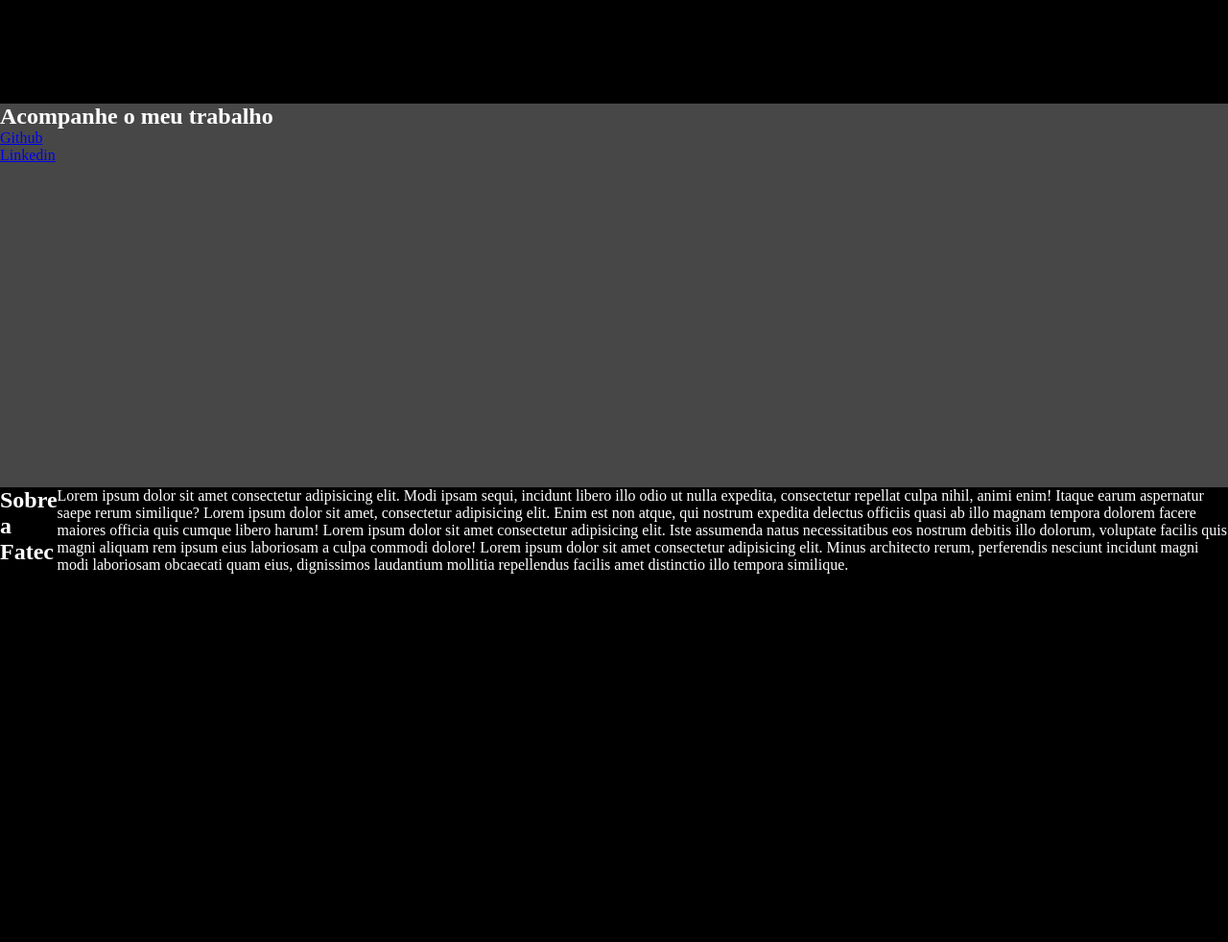
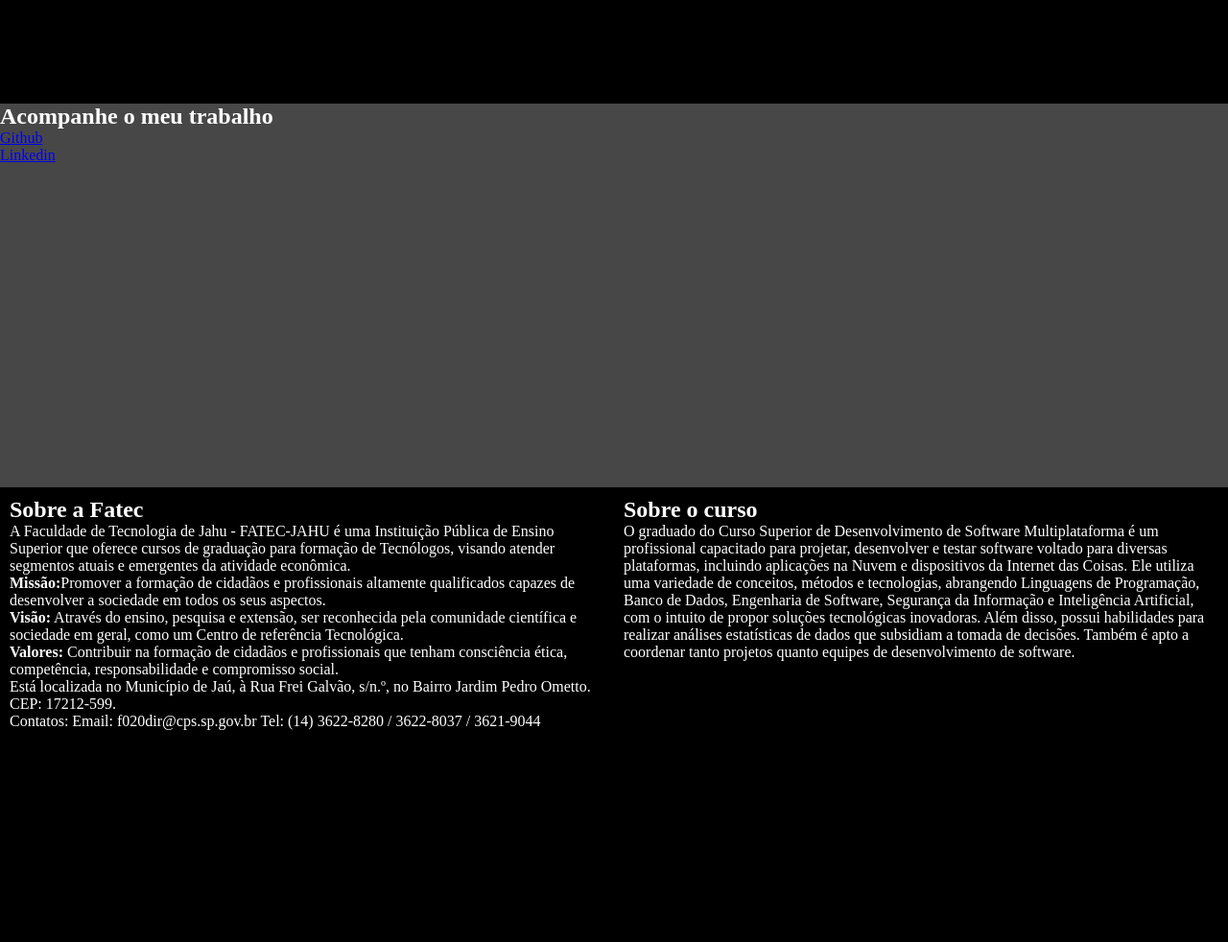
Before and after one commit to ViniciusCassemira/ViniciusCassemira.github.io, a plain HTML site: page index.html in a window 1280 px wide. Shown: the part 1818-2800 px from the top of the page at 96% size. Drawn offline with Linux system fonts and the light colour scheme.

Commit message:
mudança section > article / conteúdo sobre a fatec

```diff
--- a/index.html
+++ b/index.html
@@ -22,24 +22,24 @@
         <main>
 
         </main>
-            <section id="inicio">
+            <article id="inicio">
                 <video autoplay loop muted>
                     <source src="assets/video/matrixfundo.mp4" type="video/mp4">
                 </video>
                 <p>Seja bem vindo</p>
                 <p>Ao meu</p>
                 <p>Portfólio</p>
-            </section>
-            <section id="sobre-mim">
+            </article>
+            <article id="sobre-mim">
 
-                <div class="sobre-mim-texto"><p>Eu me chamo Vinícius Cruz Cassemira, tenho 18 anos, moro em Itaju-SP e sou estudante de tecnologia. Após a conclusão do ensino médio (2021-2023), iniciei minha jornada acadêmica cursando Desenvolvimento de Software Multiplataforma na Fatec de Jaú-SP.
+                <section class="sobre-mim-texto"><p>Eu me chamo Vinícius Cruz Cassemira, tenho 18 anos, moro em Itaju-SP e sou estudante de tecnologia. Após a conclusão do ensino médio (2021-2023), iniciei minha jornada acadêmica cursando Desenvolvimento de Software Multiplataforma na Fatec de Jaú-SP.
                 Desde pequeno gostava de tecnologia e tive contato com a mesma através de video games e computadores. Nessa nova fase da minha vida, decidi focar nos estudos na área da tecnologia de forma 'mais profissional'.
-                Além de jogar video game, no meu tempo livre gosto de jogar futsal, tocar violão, ouvir música e aproveitar o tempo com minha família e amigos.</p></div>
+                Além de jogar video game, no meu tempo livre gosto de jogar futsal, tocar violão, ouvir música e aproveitar o tempo com minha família e amigos.</p></section>
 
                 <img class="sobre-mim-foto" src="/assets/img/personPhoto.webp" alt="">
 
-            </section>
-            <section id="meus-projetos">
+            </article>
+            <article id="meus-projetos">
                 <h2 class="meus-projetos-subtitulo">Confira alguns dos meus projetos</h2>
 
                 <div class="meus-projetos-projetos">
@@ -52,23 +52,52 @@
 
 
 
-            </section>
-            <section id="contato">
+            </article>
+            <article id="contato">
                 <h2>Acompanhe o meu trabalho</h2>
 
                 <div><a href="https://github.com/ViniciusCassemira">Github</a></div>
 
                 <div><a href="https://www.linkedin.com/in/viniciuscassemira/">Linkedin</a></div>
 
-            </section>
-            <section id="sobre-a-fatec">
-                <h2>Sobre a Fatec</h2>
-                Lorem ipsum dolor sit amet consectetur adipisicing elit. Modi ipsam sequi, incidunt libero illo odio ut nulla expedita, consectetur repellat culpa nihil, animi enim! Itaque earum aspernatur saepe rerum similique?
-                Lorem ipsum dolor sit amet, consectetur adipisicing elit. Enim est non atque, qui nostrum expedita delectus officiis quasi ab illo magnam tempora dolorem facere maiores officia quis cumque libero harum!
-                Lorem ipsum dolor sit amet consectetur adipisicing elit. Iste assumenda natus necessitatibus eos nostrum debitis illo dolorum, voluptate facilis quis magni aliquam rem ipsum eius laboriosam a culpa commodi dolore!
-                Lorem ipsum dolor sit amet consectetur adipisicing elit. Minus architecto rerum, perferendis nesciunt incidunt magni modi laboriosam obcaecati quam eius, dignissimos laudantium mollitia repellendus facilis amet distinctio illo tempora similique.
+            </article>
+            <article id="sobre-a-fatec">
+                <section>
+                    <h2>Sobre a Fatec</h2>
 
-            </section>
+                    <p>
+                        A <srong>Faculdade de Tecnologia de Jahu</srong> - FATEC-JAHU é uma Instituição Pública de Ensino Superior que oferece cursos de graduação para formação de Tecnólogos, visando atender segmentos atuais e emergentes da atividade econômica.
+                    </p>
+
+                    <p>
+                        <strong>Missão:</strong>Promover a formação de cidadãos e profissionais altamente qualificados capazes de desenvolver a sociedade em todos os seus aspectos.
+                    </p>
+                    <p>
+                        <strong>Visão:</strong> Através do ensino, pesquisa e extensão, ser reconhecida pela comunidade científica e sociedade em geral, como um Centro de referência Tecnológica.
+                    </p>
+                    <p>
+                        <strong>Valores:</strong> Contribuir na formação de cidadãos e profissionais que tenham consciência ética,  competência, responsabilidade e compromisso social.
+                    </p>
+
+                    <p>
+                        Está localizada no Município de Jaú, à Rua Frei Galvão, s/n.º, no Bairro Jardim Pedro Ometto. CEP: 17212-599.
+                    </p>
+
+                    <p>
+                        Contatos:
+                        Email: f020dir@cps.sp.gov.br
+                        Tel: (14) 3622-8280 / 3622-8037 / 3621-9044
+                    </p>
+                </section>
+                <section>
+                    <h2>Sobre o curso</h2>
+
+                    <p>
+                        O graduado do Curso Superior de Desenvolvimento de Software Multiplataforma é um profissional capacitado para projetar, desenvolver e testar software voltado para diversas plataformas, incluindo aplicações na Nuvem e dispositivos da Internet das Coisas. Ele utiliza uma variedade de conceitos, métodos e tecnologias, abrangendo Linguagens de Programação, Banco de Dados, Engenharia de Software, Segurança da Informação e Inteligência Artificial, com o intuito de propor soluções tecnológicas inovadoras. Além disso, possui habilidades para realizar análises estatísticas de dados que subsidiam a tomada de decisões. Também é apto a coordenar tanto projetos quanto equipes de desenvolvimento de software.
+                    </p>
+                </section>
+
+            </article>
         <footer>
             <p>Todos os direitos reservados para Vinicius, o rei de todos</p>
         </footer>
```
